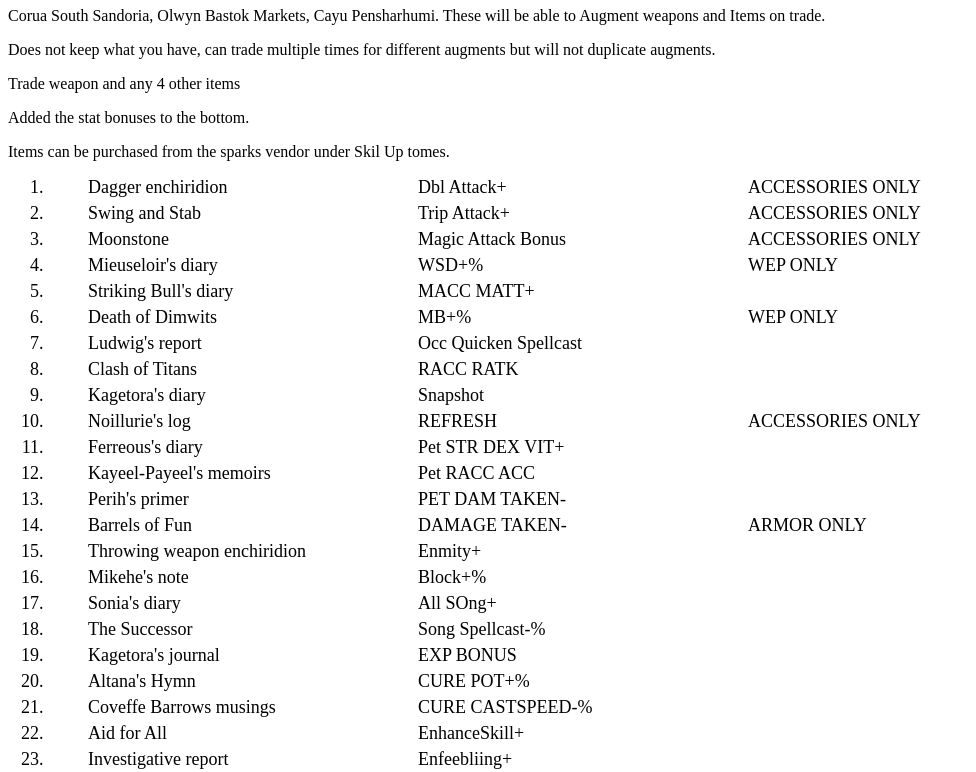
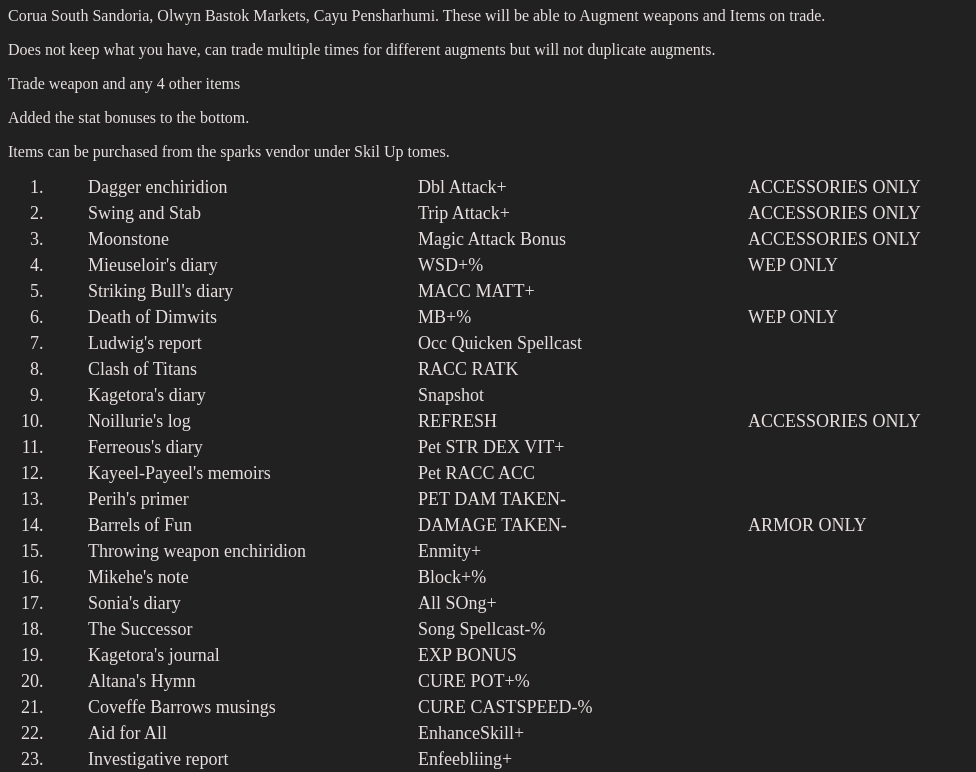
Before and after one commit to npropst78/ffxiaug, a plain HTML site: page index.html in a window 1280 px wide. Shown: the part 73-845 px from the top of the page, without its empty margins (0-976 px from the left). Drawn offline with Linux system fonts and the light colour scheme.

Commit message:
New aug files

```diff
--- a/index.html
+++ b/index.html
@@ -5,6 +5,10 @@
     <meta name="viewport" content="width=device-width, initial-scale=1">
     <title>FFXI Augments</title>
     <style>
+        body {
+            background: #212121;
+            color: #e8e0e0;
+        }
         li {
             width: 1000px;
             font-size: 18px;
```
